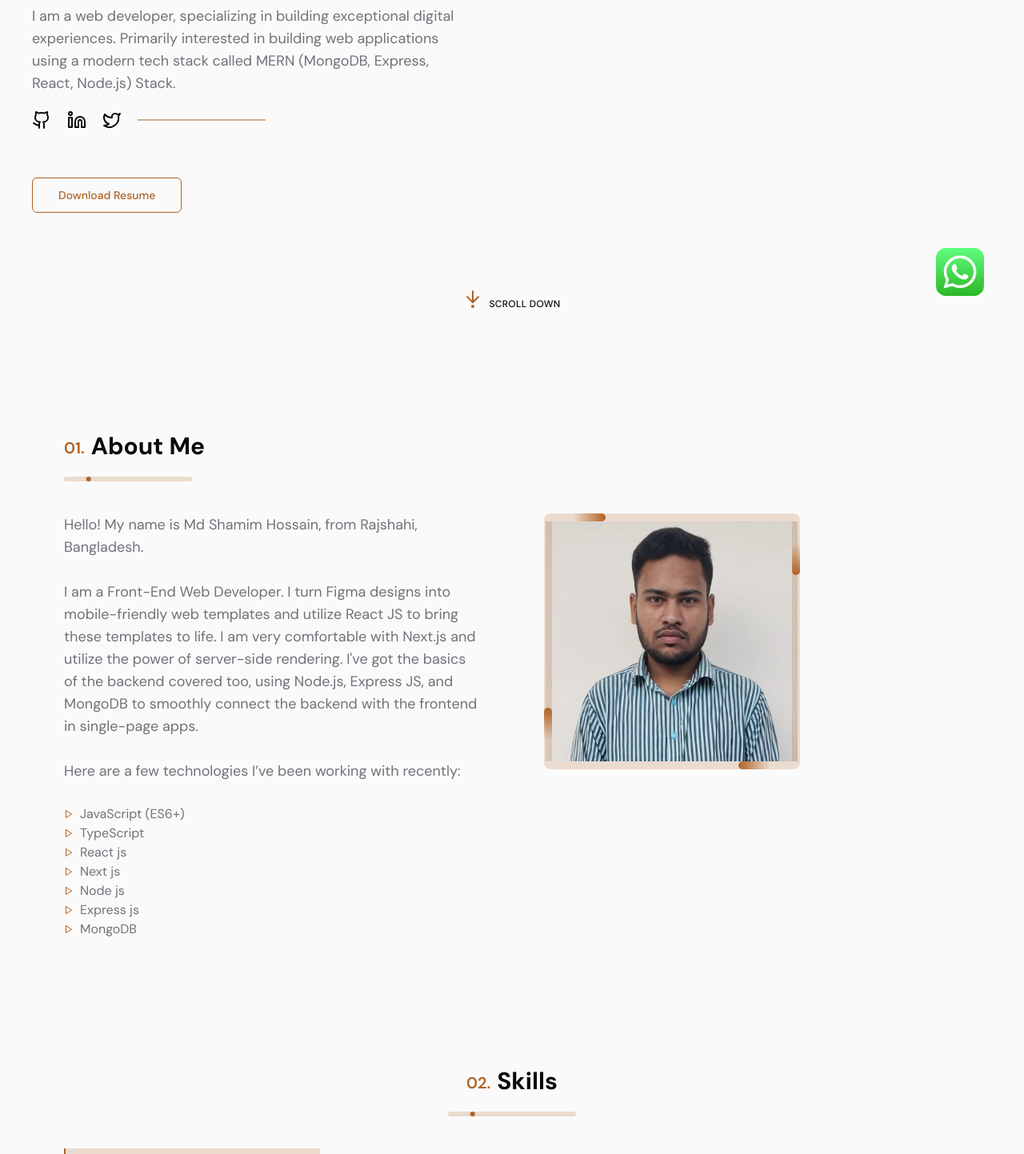
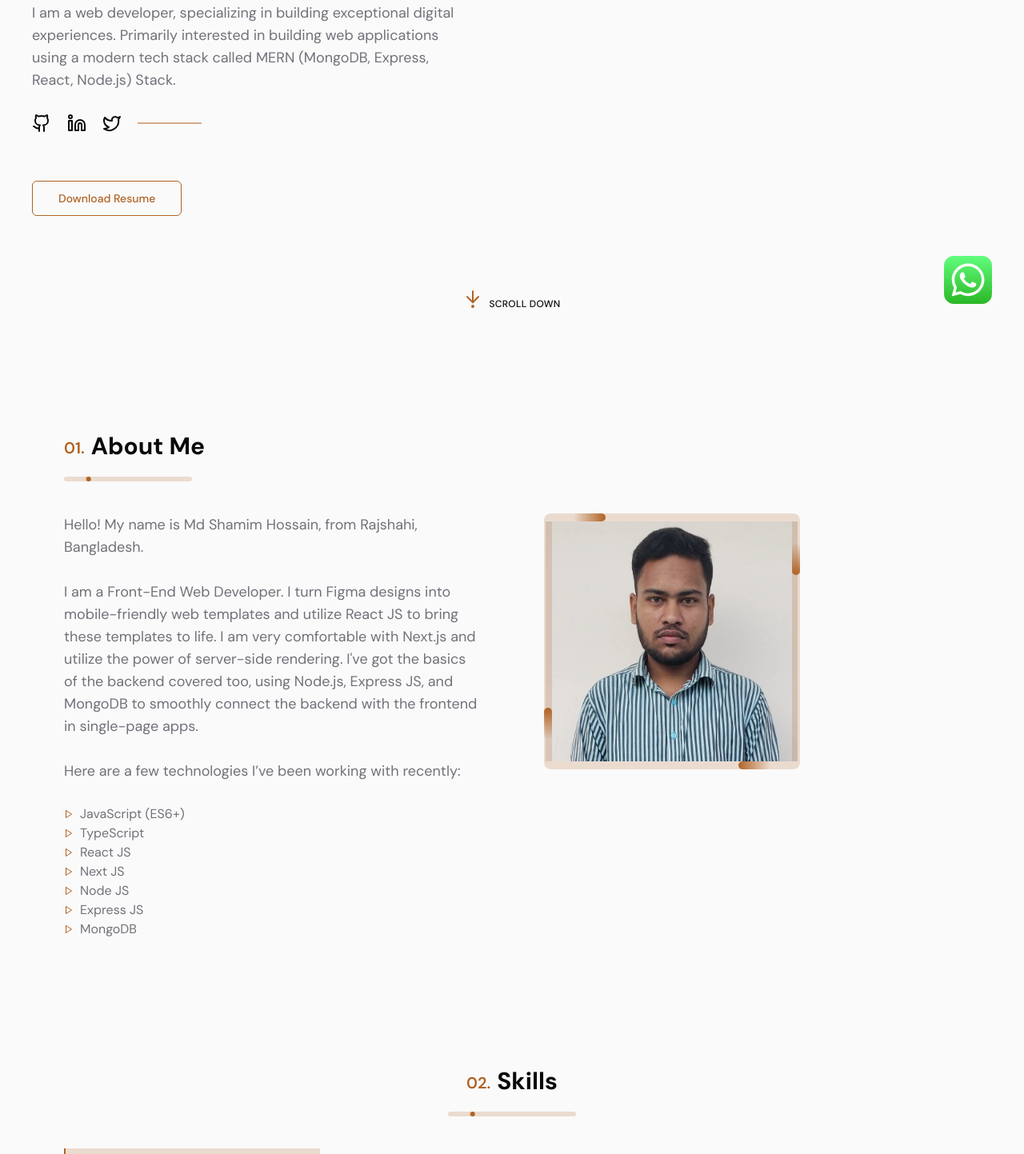
Before and after one commit to shamim1845/next-js-portfolio, a Next.js app: page / in a window 1280 px wide. Shown: the part 380-1823 px from the top of the page at 80% size. Built offline with nearby package versions, Linux system fonts and the light colour scheme.

Commit message:
modified

```diff
--- a/src/components/Whatsapp.tsx
+++ b/src/components/Whatsapp.tsx
@@ -2,7 +2,7 @@ import Image from "next/image";
 
 const Whatsapp = () => {
   return (
-    <div className="fixed bottom-[20px] md:bottom-[50px]  right-[20px] md:right-[50px]">
+    <div className="fixed bottom-[20px] md:bottom-[40px]  right-[20px] md:right-[40px]">
       <a href="https://wa.me/8801631132907?text=hello" target="_blank">
         <Image
           src="/whatsapp.svg"
--- a/src/components/about/technologyListConstant.ts
+++ b/src/components/about/technologyListConstant.ts
@@ -1,9 +1,9 @@
 export const technologyList = [
   "JavaScript (ES6+)",
   "TypeScript",
-  "React js",
-  "Next js",
-  "Node js",
-  "Express js",
+  "React JS",
+  "Next JS",
+  "Node JS",
+  "Express JS",
   "MongoDB",
 ];
--- a/src/components/contact/ContactForm.tsx
+++ b/src/components/contact/ContactForm.tsx
@@ -3,7 +3,6 @@
 import { zodResolver } from "@hookform/resolvers/zod";
 import { useForm } from "react-hook-form";
 import * as z from "zod";
-import emailjs from "@emailjs/browser";
 
 import { Button } from "@/components/ui/button";
 import {
@@ -36,7 +35,9 @@ function ContactForm() {
     },
   });
 
-  function onSubmit(data: z.infer<typeof FormSchema>) {
+  async function onSubmit(data: z.infer<typeof FormSchema>) {
+    // dynamically load emailjs
+    const emailjs = (await import("@emailjs/browser")).default;
     emailjs
       .send("service_bei77gf", "template_ib88cr4", data, "3B5_KCYznJHc6RLTz")
       .then(
--- a/src/components/hero/HeroSection.tsx
+++ b/src/components/hero/HeroSection.tsx
@@ -9,7 +9,7 @@ const HeroSection = () => {
 
   return (
     <section className="min-h-[calc(100vh-5rem)]  flex flex-col justify-between">
-      <div className="flex-1 flex flex-col justify-center gap-3 sm:gap-5">
+      <div className="flex-1 flex flex-col justify-center gap-3 sm:gap-5 py-10">
         <div>
           <h1 className="text-brandColor md:text-lg">Hi, My name is</h1>
         </div>
@@ -31,9 +31,9 @@ const HeroSection = () => {
             {description}
           </p>
         </div>
-        <div className="flex items-center gap-5">
+        <div className="flex items-center gap-5 mt-2">
           <Social />
-          <div className="w-full max-w-[10rem] h-[2px] bg-brandColor/50 "></div>
+          <div className="w-full max-w-[5rem] h-[2px] bg-brandColor/50 "></div>
         </div>
 
         <div className="mt-10">
--- a/src/components/projects/FeaturedProjectCard.tsx
+++ b/src/components/projects/FeaturedProjectCard.tsx
@@ -1,6 +1,6 @@
 import { ExternalLink, Github } from "lucide-react";
 import Image from "next/image";
-import Fancybox from "../reuseable-components/FancyBox";
+import dynamic from "next/dynamic";
 import {
   Tooltip,
   TooltipContent,
@@ -9,6 +9,10 @@ import {
 } from "../ui/tooltip";
 import { cn } from "@/lib/utils";
 import { ProjectProps } from "./projectConstant";
+
+const Fancybox = dynamic(() => import("../reuseable-components/FancyBox"), {
+  ssr: false,
+});
 
 const ProjectCard = ({
   project,
```
